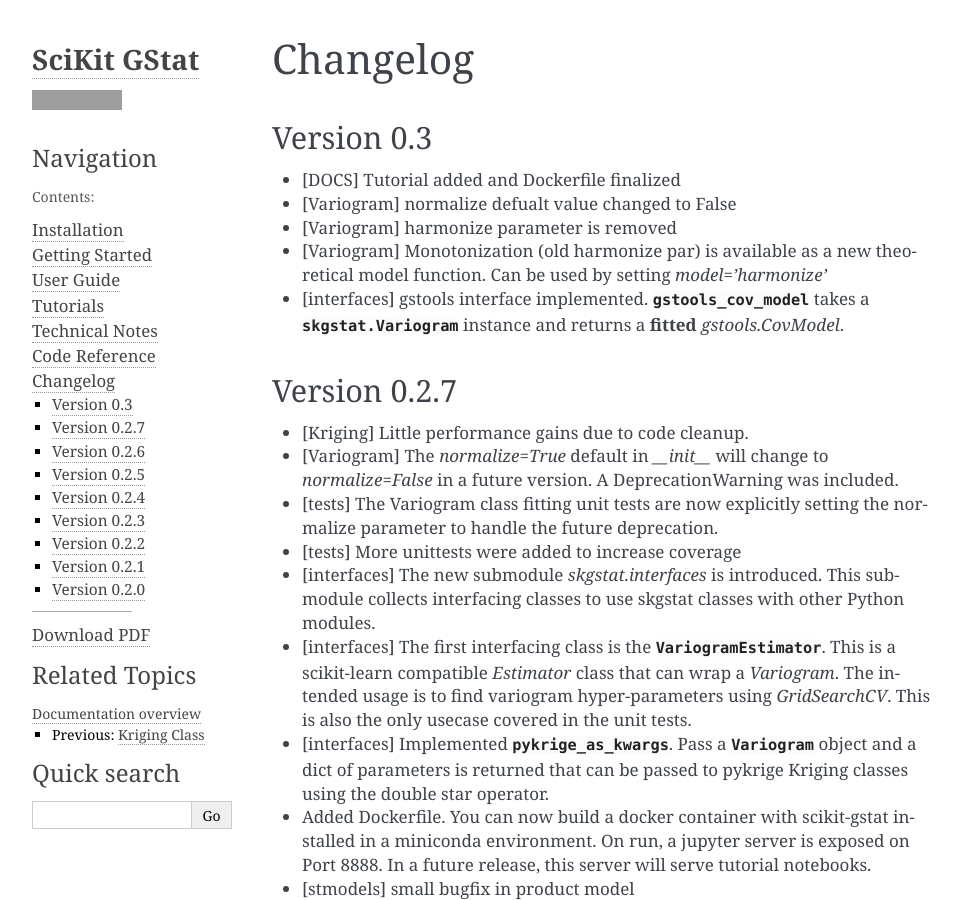
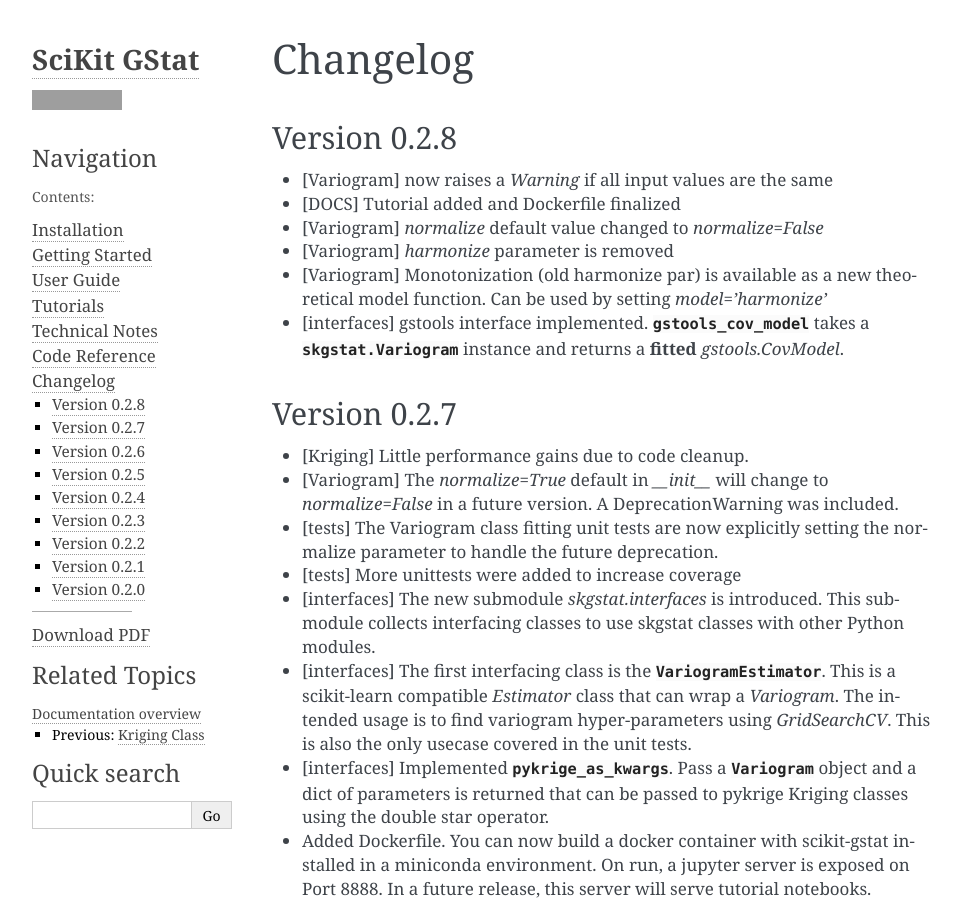
Before and after one commit to mmaelicke/scikit-gstat, a Sphinx documentation site: the page built from docs/changelog.rst, in a window 1280 px wide and 900 px high. Shown: the whole window, without its empty margins (148-1109 px from the left). Built offline with Sphinx 7.4.7, drawn with Linux system fonts in a browser that asks for light colours; pages that are not in the unit, such as notebooks, are missing from menus; grey boxes are pictures that could not be loaded.

```diff
--- a/docs/changelog.rst
+++ b/docs/changelog.rst
@@ -2,12 +2,13 @@
 Changelog
 =========
 
-Version 0.3
+Version 0.2.8
 =============
 
+- [Variogram] now raises a `Warning` if all input values are the same
 - [DOCS] Tutorial added and Dockerfile finalized
-- [Variogram] normalize defualt value changed to False
-- [Variogram] harmonize parameter is removed
+- [Variogram] `normalize` default value changed to `normalize=False`
+- [Variogram] `harmonize` parameter is removed
 - [Variogram] Monotonization (old harmonize par) is available as a new
   theoretical model function. Can be used by setting `model='harmonize'`
 - [interfaces] gstools interface implemented.
```
Also changed, not shown: 1 other file.
